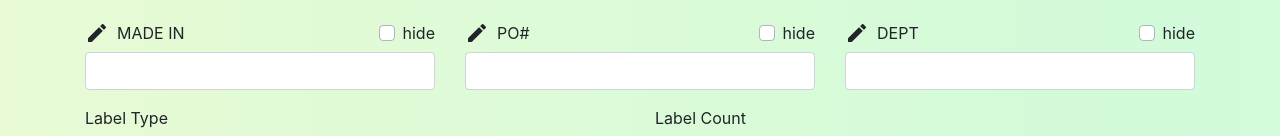
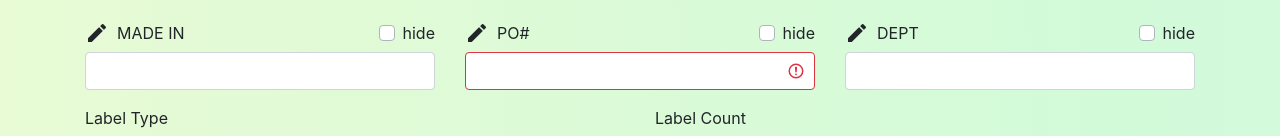
Before and after one commit to derftymutt/EricksMagicalLabelGenerator, an Angular app: page /orders/new in a window 1280 px wide. Shown: the part 293-429 px from the top of the page. Built offline with nearby package versions, Linux system fonts and the light colour scheme; no server answers.

Commit message:
PO# validation on form

```diff
--- a/src/app/components/orders/orders.component.html
+++ b/src/app/components/orders/orders.component.html
@@ -63,7 +63,7 @@
           <label class="custom-control-label" for="isHiddenPurchaseOrder">hide</label>
         </div>
       </div>
-      <input name="purchaseOrder" formControlName="value" type="text" class="form-control">
+      <input name="purchaseOrder" formControlName="value" type="text" class="form-control" [ngClass]="{'is-invalid': orderForm.get('purchaseOrder.value').invalid }">
     </div>
     <div formGroupName="dept" class="form-group col-4">
       <div class="d-flex align-items-center">
@@ -174,7 +174,7 @@
             (change)="onDoubleLabelsClick($event.target.checked)">
           <label class="custom-control-label" for="doubleLabels">Double Labels</label>
         </div>
-        <button class="btn btn-danger ml-2" type="button" (click)="onSaveOrder(orderForm)">Save order</button>
+        <button class="btn btn-danger ml-2" type="button" [disabled]="!orderForm.valid" (click)="onSaveOrder(orderForm)">Save order</button>
         <button type="submit" class="btn btn-danger ml-2" [disabled]="!orderForm.valid">Print</button>
       </div>
     </div>
--- a/src/app/components/orders/orders.component.ts
+++ b/src/app/components/orders/orders.component.ts
@@ -104,7 +104,7 @@ export class OrdersComponent implements OnInit, OnDestroy {
       }),
       purchaseOrder: this.fb.group({
         name: ['PO#'],
-        value: [this.order ? this.order.purchaseOrder.value : ''],
+        value: [this.order ? this.order.purchaseOrder.value : '', Validators.required],
         isHidden: [false]
       }),
       dept: this.fb.group({
```
